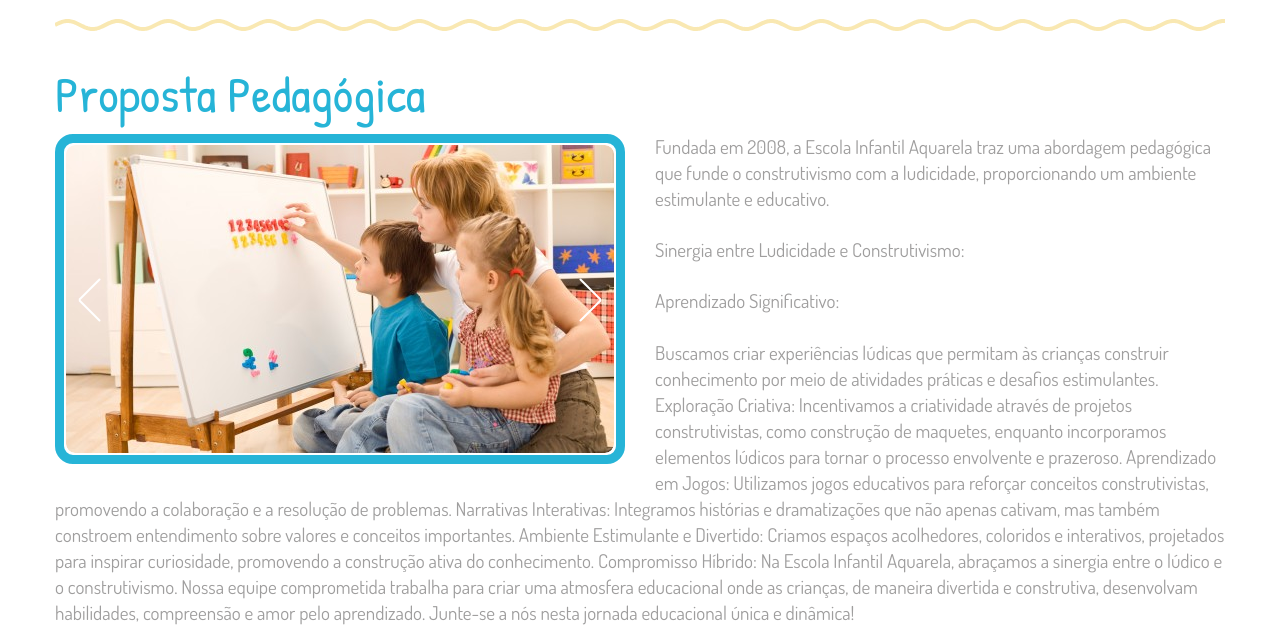
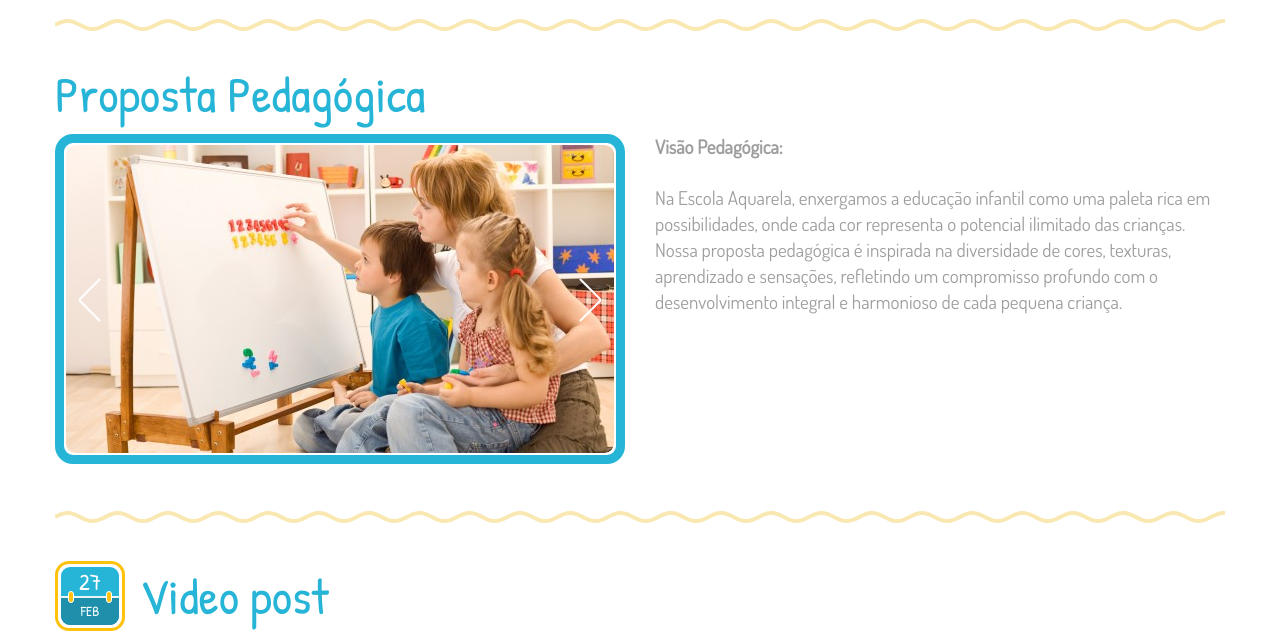
Before and after one commit to biancagomes3005/escolaaquarela, a plain HTML site: page escola.html in a window 1280 px wide. Shown: the part 720-1363 px from the top of the page. Drawn offline with Linux system fonts and the light colour scheme.

Commit message:
Visão Pedagogica

```diff
--- a/escola.html
+++ b/escola.html
@@ -135,7 +135,7 @@
                                     <article class='item medium'>
                                         <div class='post_header_def_post'>
                                             <div class="post_info_header">
-                                                <h3 class="ce_title"><a href="blog-post.html">Sobre nós</a></h3> </div>
+                                                <h3 class="ce_title">Sobre nós</h3></div>
                                         </div>
                                         <div class='media_info_wrapper'>
                                             <div class="media_part">
@@ -218,7 +218,7 @@
                                     <article class='item medium'>
                                         <div class='post_header_def_post'>
                                             <div class="post_info_header">
-                                                <h3 class="ce_title"><a href="blog-post.html">Proposta Pedagógica</a></h3> </div>
+                                                <h3 class="ce_title">Proposta Pedagógica</h3> </div>
                                         </div>
                                         <div class='media_info_wrapper'>
                                             <div class="media_part">
@@ -267,28 +267,9 @@
                                         </div>
                                         <div class='post_content_wrap'>
                                             <div class='post_content'>
-                                                <p>Fundada em 2008, a Escola Infantil Aquarela traz uma abordagem pedagógica que funde o construtivismo com a ludicidade, proporcionando um ambiente estimulante e educativo.</p>
-
-                                                <p> Sinergia entre Ludicidade e Construtivismo:</p>
-
-                                                <p> Aprendizado Significativo: </p>
-
-                                                    Buscamos criar experiências lúdicas que permitam às crianças construir conhecimento por meio de atividades práticas e desafios estimulantes.
-                                                    Exploração Criativa:
-
-                                                    Incentivamos a criatividade através de projetos construtivistas, como construção de maquetes, enquanto incorporamos elementos lúdicos para tornar o processo envolvente e prazeroso.
-                                                    Aprendizado em Jogos:
-
-                                                    Utilizamos jogos educativos para reforçar conceitos construtivistas, promovendo a colaboração e a resolução de problemas.
-                                                    Narrativas Interativas:
-
-                                                    Integramos histórias e dramatizações que não apenas cativam, mas também constroem entendimento sobre valores e conceitos importantes.
-                                                    Ambiente Estimulante e Divertido:
-
-                                                    Criamos espaços acolhedores, coloridos e interativos, projetados para inspirar curiosidade, promovendo a construção ativa do conhecimento.
-                                                    Compromisso Híbrido:
-
-                                                    Na Escola Infantil Aquarela, abraçamos a sinergia entre o lúdico e o construtivismo. Nossa equipe comprometida trabalha para criar uma atmosfera educacional onde as crianças, de maneira divertida e construtiva, desenvolvam habilidades, compreensão e amor pelo aprendizado. Junte-se a nós nesta jornada educacional única e dinâmica!
+                                                <p><strong>Visão Pedagógica: </strong></p>
+                                                <p>
+                                                    Na Escola Aquarela, enxergamos a educação infantil como uma paleta rica em possibilidades, onde cada cor representa o potencial ilimitado das crianças. Nossa proposta pedagógica é inspirada na diversidade de cores, texturas, aprendizado e sensações, refletindo um compromisso profundo com o desenvolvimento integral e harmonioso de cada pequena criança.
                                                 </p>
                                             </div>
                                         </div>
```
